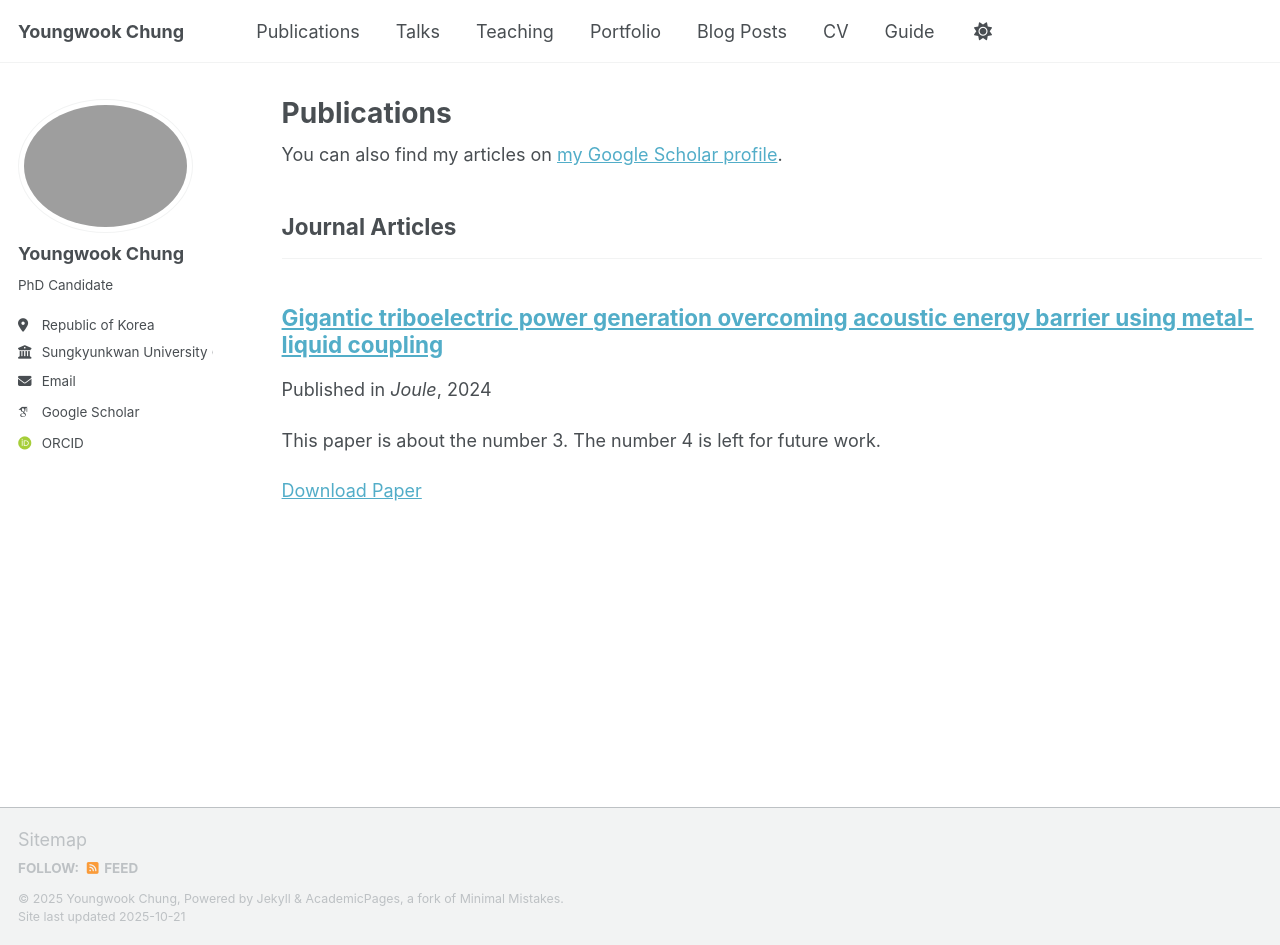
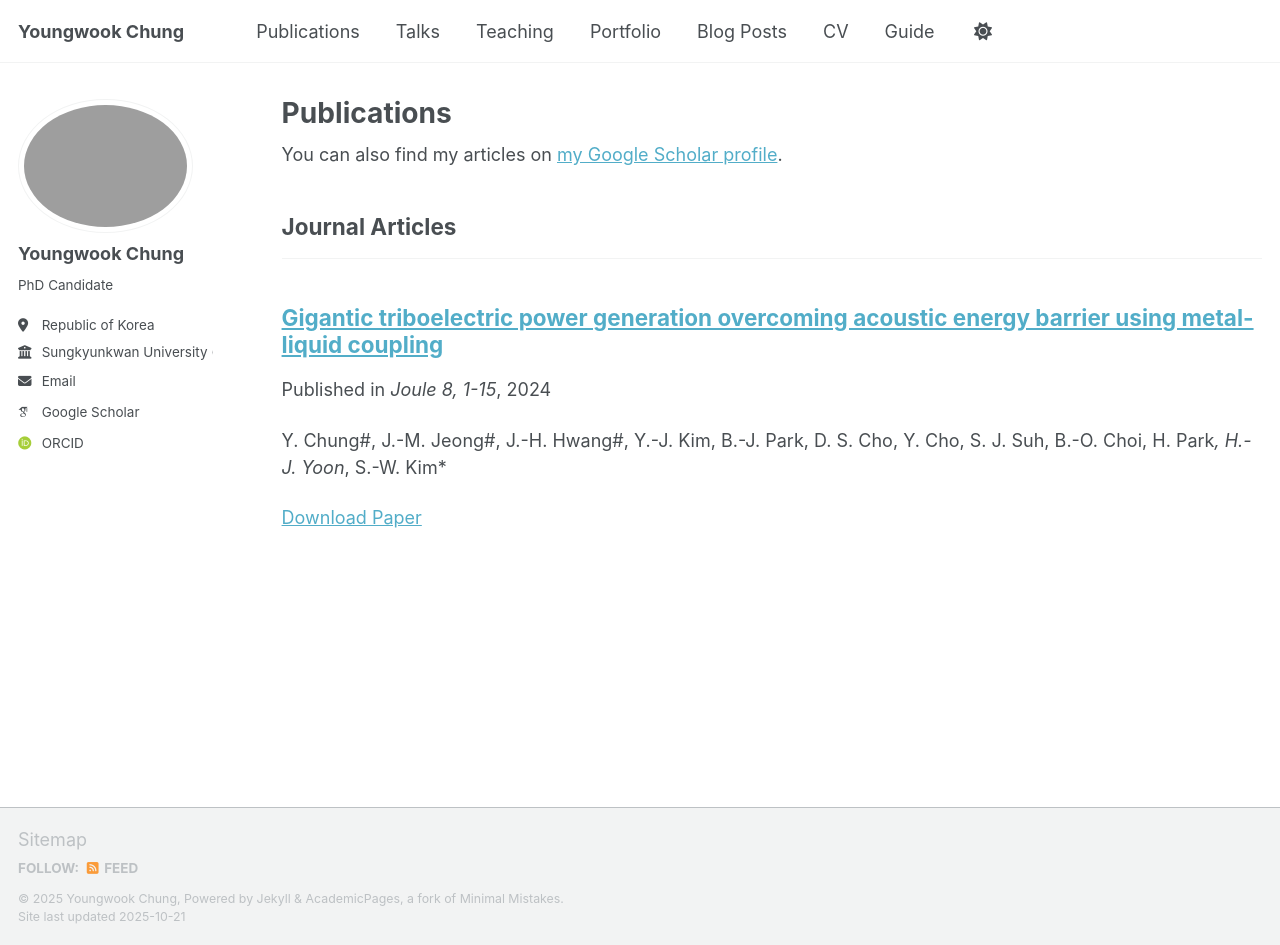
Before and after one commit to ywoog2/ywchung.github.io, a Jekyll site: the page built from _pages/publications.html, in a window 1280 px wide and 945 px high. Built offline with Jekyll 4.4.1, drawn with Linux system fonts in a browser that asks for light colours; some web fonts are replaced; a script that is not in the unit is left out.

Commit message:
Update 2015-10-01-paper-title-number-3.md

```diff
--- a/_publications/2015-10-01-paper-title-number-3.md
+++ b/_publications/2015-10-01-paper-title-number-3.md
@@ -3,9 +3,9 @@ title: "Gigantic triboelectric power generation overcoming acoustic energy barri
 collection: publications
 category: manuscripts
 permalink: /publication/2024-09-18-Gigantic triboelectric power generation overcoming acoustic energy barrier using metal-liquid coupling
-excerpt: 'This paper is about the number 3. The number 4 is left for future work.'
+excerpt: 'Y. Chung#, J.-M. Jeong#, J.-H. Hwang#, Y.-J. Kim, B.-J. Park, D. S. Cho, Y. Cho, S. J. Suh, B.-O. Choi, H. Park*, H.-J. Yoon*, S.-W. Kim*'
 date: 2024-09-18
-venue: 'Joule'
+venue: 'Joule 8, 1-15'
 paperurl: 'https://academicpages.github.io/files/Gigantic triboelectric power generation overcoming acoustic energy barrier using metal-liquid coupling.pdf'
 ---
 
```
